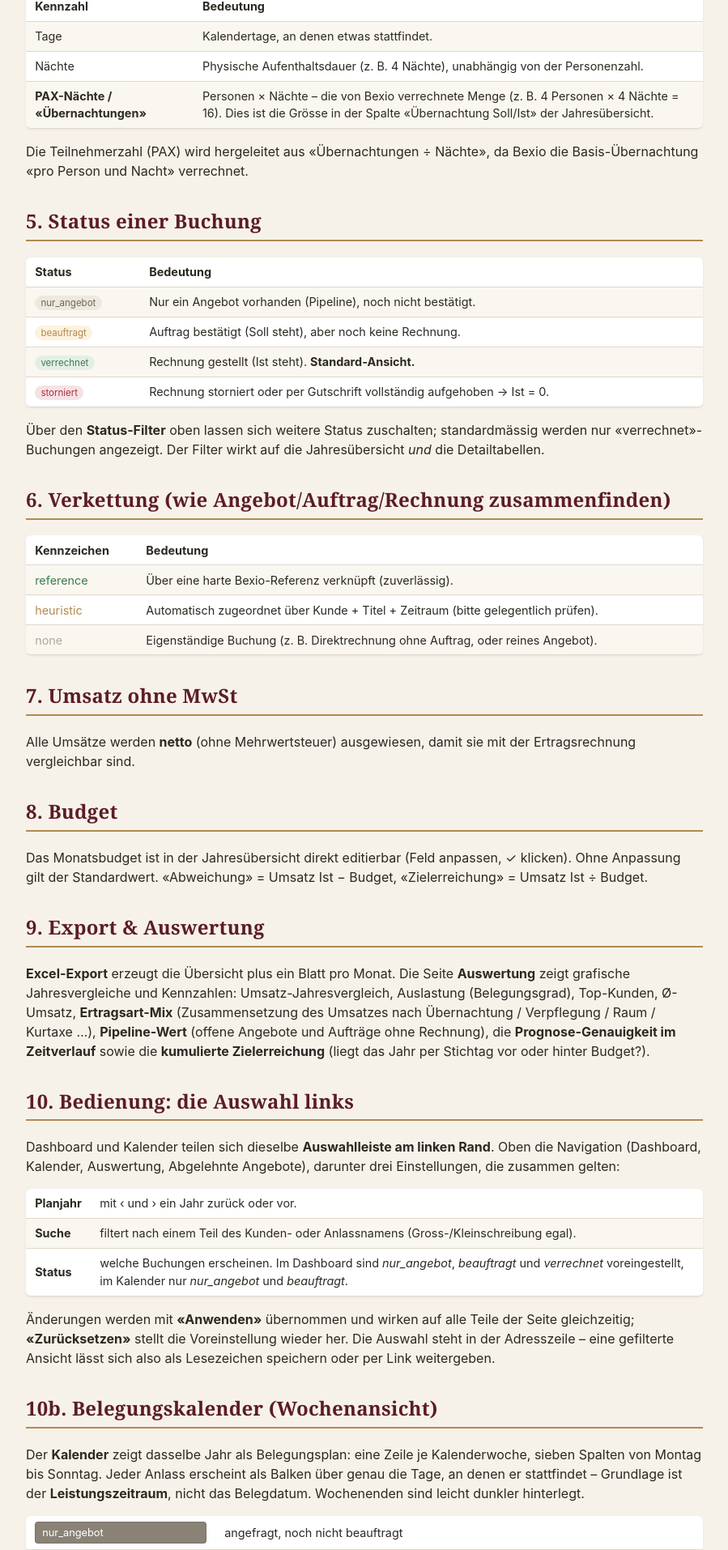
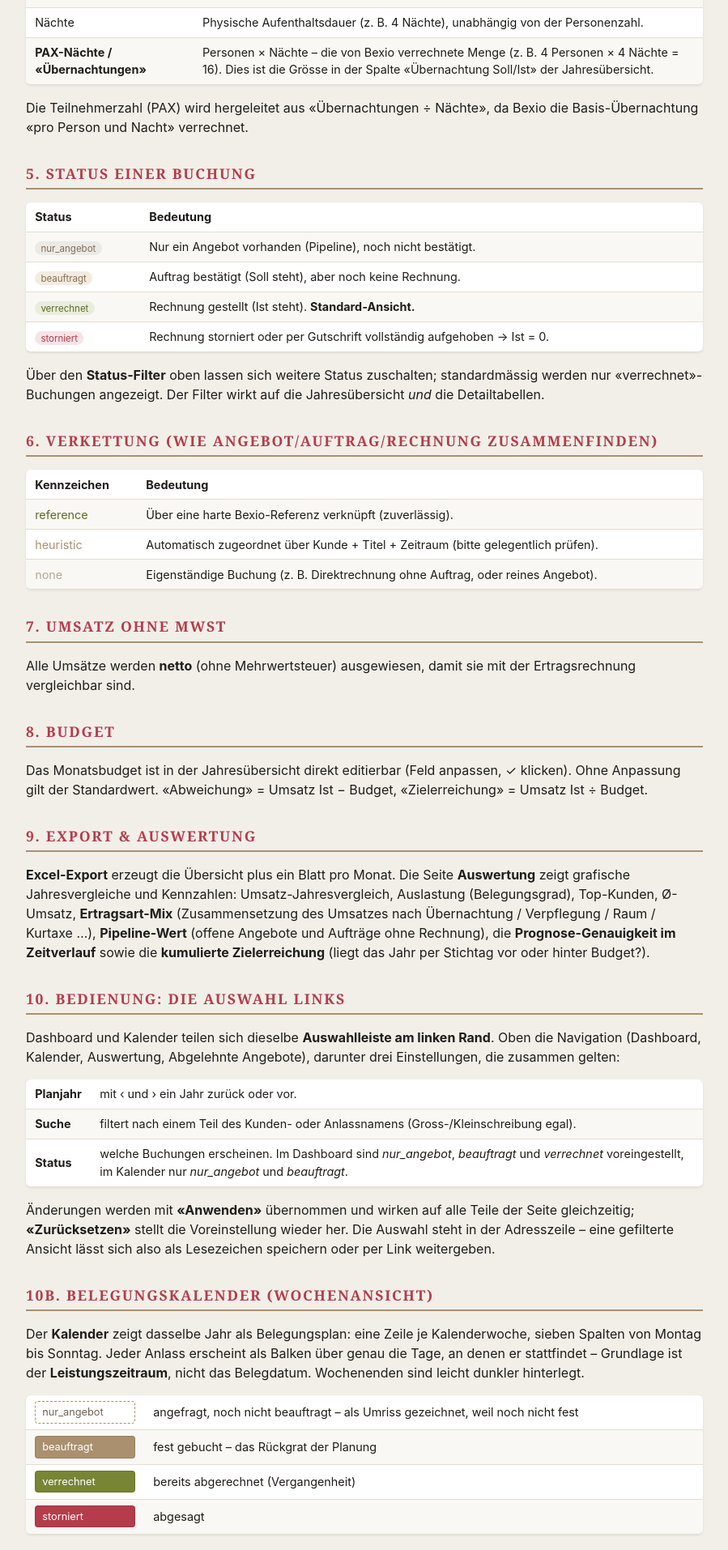
Before and after one commit to Bfluecki/AH_Planung, a FastAPI app: template app/web/templates/hilfe.html in a window 1280 px wide. Shown: the part 1800-3714 px from the top of the page at 81% size, without its empty margins (190-1089 px from the left). Run offline with FastAPI, Linux system fonts and the light colour scheme; the template is opened without the code that fills it, so the values that code supplies are empty.

Commit message:
Farben von www.aarbergerhus.ch uebernommen
Die Palette ist am Erscheinungsbild der Website abgemessen (Screenshot, Pixel
ausgelesen) statt geschaetzt:

  Olivgruen  #788535   Taupe/Beige  #aa906e   Himbeerrot  #b53c4a

Verteilt wie auf der Website, die von ihrem Farbwechsel lebt: Rot traegt die
Aktionen (Knoepfe, aktive Seite, Abschnittstitel), Oliv die Flaechen
(Tabellenkoepfe), Taupe die Akzente (Raender, Marker). Der Grund ist ein helles,
warmes Grau daraus abgeleitet; Fliesstext fast schwarz wie auf der Website.

Dazu die typografische Handschrift: Abschnittstitel als Serifen-Versalien mit
weiter Laufweite. Bewusst nur h2 - sonst schreit die Oberflaeche durchgehend.

Im Kalender erhalten Angebote einen gestrichelten Umriss statt einer Fuellung.
Taupe und das bisherige Grau lagen zu nah beieinander; der Umriss trennt sie
nicht nur optisch, er sagt auch das Richtige: noch nicht fest gebucht.

--color-gold heisst neu --color-taupe, weil die Variable nun genau diese Farbe
traegt. Alle Seiten im Browser gegengeprueft.

Co-Authored-By: Claude Opus 5 <noreply@anthropic.com>
Claude-Session: https://claude.ai/code/session_01MSZ5WmXvAWotWHAL2qCHEU

```diff
--- a/app/web/static/style.css
+++ b/app/web/static/style.css
@@ -1,20 +1,21 @@
-/* Design im Stil Aarbergerhus / Ligerz (Weindorf am Bielersee): warme Naturtoene,
-   gedeckter Bordeaux-Akzent, elegante Serifen-Ueberschriften. Markenfarben/Logo
-   koennen bei Bedarf hier zentral angepasst werden. */
+/* Farben uebernommen von www.aarbergerhus.ch: Olivgruen, Taupe/Beige und ein
+   himbeerfarbenes Rot auf hellem Grund, dazu weisse Serifen-Ueberschriften in
+   Versalien. Die Werte sind am Erscheinungsbild der Website abgemessen. */
 :root {
-    --color-bg: #f6f2ea;          /* warmes Creme */
+    --color-bg: #f2efe9;          /* heller, warmer Grund (vom Taupe abgeleitet) */
     --color-surface: #ffffff;
-    --color-fg: #2c2822;          /* dunkles Braungrau */
-    --color-muted: #6b6459;
-    --color-accent: #7a2733;      /* Bordeaux */
-    --color-accent-dark: #5c1c26;
-    --color-gold: #b08a4f;        /* gedecktes Gold */
-    --color-positive: #3f7a4f;
-    --color-negative: #a5323f;
-    --color-border: #e0d8ca;
-    --color-row-alt: #faf7f1;
+    --color-fg: #1f1d1a;          /* fast schwarzer Fliesstext wie auf der Website */
+    --color-muted: #7d6e5c;       /* Taupe, fuer Text abgedunkelt */
+    --color-accent: #b53c4a;      /* Rot der Website */
+    --color-accent-dark: #93303c;
+    --color-olive: #788535;       /* Olivgruen der Website */
+    --color-taupe: #aa906e;       /* Beige/Taupe der Website */
+    --color-positive: #5e6a2a;    /* Oliv, fuer Text abgedunkelt (Kontrast) */
+    --color-negative: #b53c4a;
+    --color-border: #e3ddd3;
+    --color-row-alt: #faf8f4;
     --radius: 6px;
-    --shadow: 0 1px 3px rgba(60, 45, 30, 0.08);
+    --shadow: 0 1px 3px rgba(40, 34, 26, 0.09);
 }
 
 * { box-sizing: border-box; }
@@ -34,6 +35,15 @@ h1, h2, h3 {
     letter-spacing: 0.01em;
     color: var(--color-accent-dark);
 }
+/* Abschnittstitel in Versalien mit weiter Laufweite - die typografische
+   Handschrift von www.aarbergerhus.ch. Nur h2, damit es Akzent bleibt und die
+   Oberflaeche nicht durchgehend schreit. */
+h2 {
+    text-transform: uppercase;
+    letter-spacing: 0.1em;
+    font-size: 1.1rem;
+    color: var(--color-accent);
+}
 
 a { color: var(--color-accent); }
 
@@ -47,7 +57,7 @@ header {
 }
 header h1 { margin: 0 0 0.85rem; font-size: 1.55rem; }
 .brand { display: flex; align-items: baseline; flex-wrap: wrap; gap: 0.55rem; }
-.brand .brand-sub { font-family: Georgia, serif; font-size: 1.15rem; font-weight: 600; color: var(--color-gold); }
+.brand .brand-sub { font-family: Georgia, serif; font-size: 1.15rem; font-weight: 600; color: var(--color-taupe); }
 /* Jahr klar sichtbar hervorheben, damit erkennbar ist, welches Planjahr aktiv ist. */
 .brand .year-badge {
     font-family: Georgia, serif;
@@ -124,25 +134,27 @@ th, td {
 th.text-col, td.text-col { text-align: left; }
 tbody tr:nth-child(even) { background: var(--color-row-alt); }
 thead th {
-    background: var(--color-accent);
+    /* Oliv statt Rot: die Website lebt vom Wechsel ihrer drei Farben. Rot bleibt
+       den Aktionen vorbehalten, Oliv traegt die Flaechen. */
+    background: var(--color-olive);
     color: #fff;
     font-family: Georgia, serif;
     font-weight: 600;
     vertical-align: bottom;
 }
 thead th small { font-weight: normal; opacity: 0.8; font-size: 0.75rem; }
-tfoot td { font-weight: bold; background: #efe7d8; border-top: 2px solid var(--color-gold); }
+tfoot td { font-weight: bold; background: #efe9e0; border-top: 2px solid var(--color-taupe); }
 
 .positive { color: var(--color-positive); }
 .negative { color: var(--color-negative); }
 
 /* ---- Status-Badges ---- */
 .status { padding: 0.12rem 0.45rem; border-radius: 10px; font-size: 0.72rem; background: #eee; white-space: nowrap; }
-.status-verrechnet { background: #e3efe6; color: var(--color-positive); }
-.status-beauftragt { background: #fdf2df; color: var(--color-gold); }
-.status-nur_angebot { background: #eee9df; color: var(--color-muted); }
-.status-storniert { background: #f6e2e4; color: var(--color-negative); }
-.linked-heuristic { color: var(--color-gold); }
+.status-verrechnet { background: #e9eddb; color: var(--color-positive); }
+.status-beauftragt { background: #f3ece2; color: #8a6f52; }
+.status-nur_angebot { background: #eceae5; color: var(--color-muted); }
+.status-storniert { background: #f7e4e6; color: var(--color-negative); }
+.linked-heuristic { color: var(--color-taupe); }
 .linked-reference { color: var(--color-positive); }
 .linked-none { color: #b0a897; }
 
@@ -156,7 +168,7 @@ details.month > summary {
     display: flex; justify-content: space-between; align-items: center; gap: 1rem;
 }
 details.month > summary::-webkit-details-marker { display: none; }
-details.month > summary::before { content: "▸"; color: var(--color-gold); margin-right: 0.4rem; transition: transform 0.15s; }
+details.month > summary::before { content: "▸"; color: var(--color-taupe); margin-right: 0.4rem; transition: transform 0.15s; }
 details.month[open] > summary::before { transform: rotate(90deg); }
 details.month > summary .month-meta { font-family: -apple-system, sans-serif; font-size: 0.8rem; font-weight: normal; color: var(--color-muted); }
 details.month .month-body { padding: 0 0.75rem 0.9rem; }
@@ -169,7 +181,7 @@ details.month .month-body { padding: 0 0.75rem 0.9rem; }
 .status-ok { color: var(--color-positive); font-weight: bold; }
 .status-missing { color: var(--color-negative); font-weight: bold; }
 /* Zeitraum nur vom Dokumentdatum abgeleitet - Zeile kann im falschen Monat stehen. */
-.zeitraum-unsicher { color: var(--color-negative); cursor: help; }
+.zeitraum-unsicher { color: var(--color-accent); cursor: help; }
 
 /* ---- Status-Filter Dropdown ---- */
 nav .status-filter { display: inline-block; position: relative; }
@@ -223,7 +235,7 @@ button.primary:hover { background: var(--color-accent-dark); }
     background: var(--color-surface); color: var(--color-accent); border: 1px solid var(--color-border);
 }
 .user-edit summary.btn-like::-webkit-details-marker { display: none; }
-.user-edit summary.btn-like::before { content: "▸ "; color: var(--color-gold); }
+.user-edit summary.btn-like::before { content: "▸ "; color: var(--color-taupe); }
 .user-edit[open] summary.btn-like::before { content: "▾ "; }
 .user-edit[open] summary.btn-like { background: var(--color-accent); color: #fff; border-color: var(--color-accent); }
 .user-edit-body {
@@ -246,16 +258,16 @@ button.primary:hover { background: var(--color-accent-dark); }
 
 /* ---- Dokumentation ---- */
 .doc { max-width: 900px; }
-.doc h2 { border-bottom: 2px solid var(--color-gold); padding-bottom: 0.3rem; margin-top: 2rem; }
+.doc h2 { border-bottom: 2px solid var(--color-taupe); padding-bottom: 0.3rem; margin-top: 2rem; }
 .doc h3 { margin-top: 1.5rem; }
 .doc table { font-size: 0.9rem; margin: 1rem 0; }
 .doc th, .doc td { text-align: left; }
 .doc code { background: #efe7d8; padding: 0.1rem 0.35rem; border-radius: 3px; font-size: 0.85em; }
-.doc .callout { background: var(--color-row-alt); border-left: 4px solid var(--color-gold); padding: 0.8rem 1rem; margin: 1rem 0; border-radius: 0 var(--radius) var(--radius) 0; }
+.doc .callout { background: var(--color-row-alt); border-left: 4px solid var(--color-taupe); padding: 0.8rem 1rem; margin: 1rem 0; border-radius: 0 var(--radius) var(--radius) 0; }
 
 /* ---- KPI-Karten (Auswertung) ---- */
 .kpi-grid { display: grid; grid-template-columns: repeat(auto-fit, minmax(200px, 1fr)); gap: 1rem; margin-bottom: 2rem; }
-.kpi { background: var(--color-surface); border-radius: var(--radius); padding: 1rem 1.2rem; box-shadow: var(--shadow); border-top: 3px solid var(--color-gold); }
+.kpi { background: var(--color-surface); border-radius: var(--radius); padding: 1rem 1.2rem; box-shadow: var(--shadow); border-top: 3px solid var(--color-taupe); }
 .kpi .kpi-label { font-size: 0.8rem; color: var(--color-muted); text-transform: uppercase; letter-spacing: 0.03em; }
 .kpi .kpi-value { font-family: Georgia, serif; font-size: 1.6rem; color: var(--color-accent-dark); margin-top: 0.2rem; }
 .kpi .kpi-sub { font-size: 0.8rem; color: var(--color-muted); margin-top: 0.2rem; }
@@ -287,7 +299,7 @@ button.primary:hover { background: var(--color-accent-dark); }
     background: var(--color-surface);
     border: 1px solid var(--color-border);
     border-radius: 12px;
-    box-shadow: 0 2px 10px rgba(60, 45, 30, 0.07);
+    box-shadow: 0 2px 10px rgba(40, 34, 26, 0.08);
     padding: 0.75rem;
 }
 
@@ -312,7 +324,7 @@ button.primary:hover { background: var(--color-accent-dark); }
     background: var(--color-accent);
     color: #fff;
     font-weight: 600;
-    box-shadow: 0 1px 4px rgba(122, 39, 51, 0.3);
+    box-shadow: 0 1px 4px rgba(181, 60, 74, 0.3);
 }
 .nav-icon {
     width: 1.1rem;
@@ -345,7 +357,7 @@ button.primary:hover { background: var(--color-accent-dark); }
 .sidebar-group > summary::before {
     content: "▸";
     font-size: 0.7rem;
-    color: var(--color-gold);
+    color: var(--color-taupe);
     transition: transform 0.15s;
 }
 .sidebar-group[open] > summary::before { transform: rotate(90deg); }
@@ -454,7 +466,7 @@ button.primary:hover { background: var(--color-accent-dark); }
 .kal-woche.kal-leer { min-height: 1.6rem; opacity: 0.55; }
 .kal-raster { grid-auto-rows: minmax(1.5rem, auto); }
 .kal-zelle { background: var(--color-row-alt); border-radius: 3px; grid-row: 1 / -1; }
-.kal-zelle:nth-child(6), .kal-zelle:nth-child(7) { background: #f0e9dc; }
+.kal-zelle:nth-child(6), .kal-zelle:nth-child(7) { background: #ece7de; }
 
 .kal-balken {
     display: block;
@@ -469,11 +481,19 @@ button.primary:hover { background: var(--color-accent-dark); }
     border: 1px solid rgba(0, 0, 0, 0.12);
 }
 .kal-balken:hover { filter: brightness(1.12); }
-/* Farben je Status - bewusst klar unterscheidbar, auch bei Rot-Gruen-Schwaeche. */
-.kal-nur_angebot { background: #8a8276; }
-.kal-beauftragt { background: var(--color-gold); }
-.kal-verrechnet { background: var(--color-positive); }
-.kal-storniert { background: var(--color-negative); }
+/* Farben je Status aus der Markenpalette, klar unterscheidbar auch bei
+   Rot-Gruen-Schwaeche. Angebote als Umriss statt gefuellt: noch nicht fest
+   gebucht - das unterscheidet sie auf einen Blick von beauftragt, obwohl beide
+   im selben Farbbereich liegen. */
+.kal-nur_angebot {
+    background: var(--color-surface);
+    color: #6f6253;
+    border: 1px dashed var(--color-taupe);
+}
+.kal-nur_angebot:hover { background: #f6f2ec; }
+.kal-beauftragt { background: var(--color-taupe); }
+.kal-verrechnet { background: var(--color-olive); }
+.kal-storniert { background: var(--color-accent); }
 /* Laeuft der Anlass ueber den Wochenrand hinaus, Kante dort offen zeichnen. */
 .kal-vorher { border-top-left-radius: 0; border-bottom-left-radius: 0; border-left-style: dashed; }
 .kal-nachher { border-top-right-radius: 0; border-bottom-right-radius: 0; border-right-style: dashed; }
@@ -522,7 +542,7 @@ button.primary:hover { background: var(--color-accent-dark); }
     border: 1px solid var(--color-border);
     border-left: 4px solid var(--color-negative);
     border-radius: var(--radius);
-    box-shadow: 0 4px 14px rgba(60, 45, 30, 0.18);
+    box-shadow: 0 4px 14px rgba(40, 34, 26, 0.18);
     padding: 0.7rem 0.85rem;
     font-size: 0.82rem;
     font-weight: normal;
--- a/app/web/templates/hilfe.html
+++ b/app/web/templates/hilfe.html
@@ -147,7 +147,7 @@
         genau die Tage, an denen er stattfindet – Grundlage ist der <strong>Leistungszeitraum</strong>,
         nicht das Belegdatum. Wochenenden sind leicht dunkler hinterlegt.</p>
         <table>
-            <tr><td><span class="kal-balken kal-nur_angebot">nur_angebot</span></td><td>angefragt, noch nicht beauftragt</td></tr>
+            <tr><td><span class="kal-balken kal-nur_angebot">nur_angebot</span></td><td>angefragt, noch nicht beauftragt – als Umriss gezeichnet, weil noch nicht fest</td></tr>
             <tr><td><span class="kal-balken kal-beauftragt">beauftragt</span></td><td>fest gebucht – das Rückgrat der Planung</td></tr>
             <tr><td><span class="kal-balken kal-verrechnet">verrechnet</span></td><td>bereits abgerechnet (Vergangenheit)</td></tr>
             <tr><td><span class="kal-balken kal-storniert">storniert</span></td><td>abgesagt</td></tr>
```
